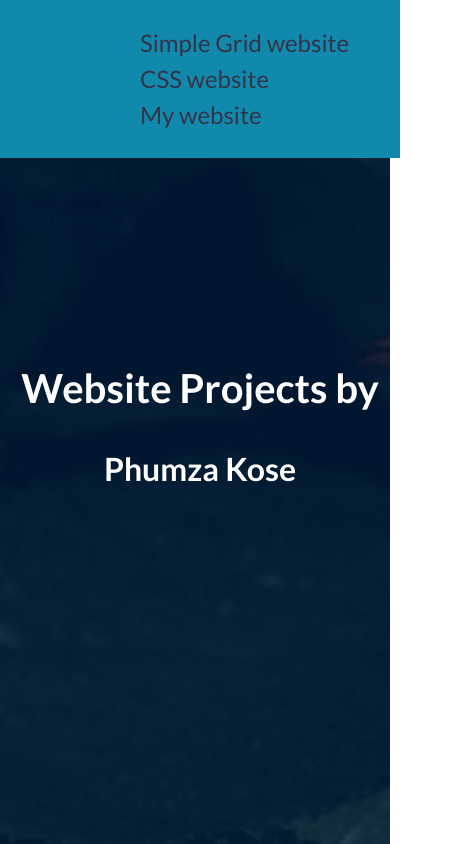
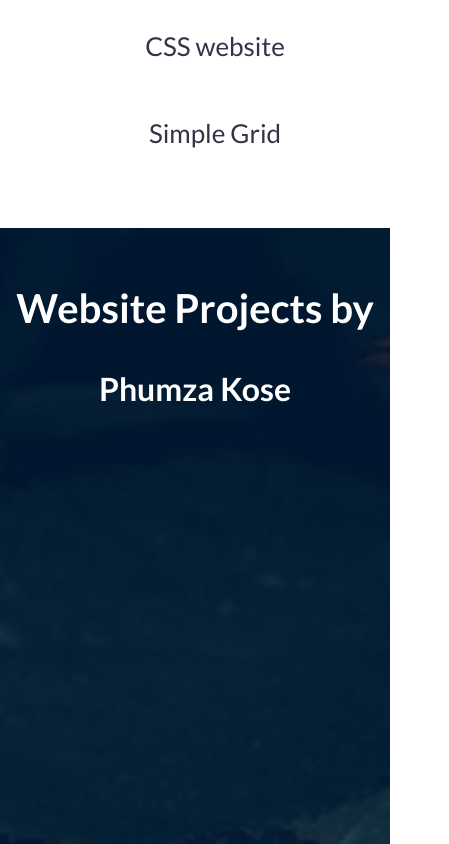
Before and after one commit to Phumzakose/Landing-page, a plain HTML site: page index.html in a window 390 px wide. Shown: the whole page, 449 px wide, since content can reach past the window. Drawn offline with Linux system fonts and the light colour scheme.

Commit message:
flexed the anchor links

```diff
--- a/index.html
+++ b/index.html
@@ -9,26 +9,23 @@
     <link href="simple-grid.css" rel="stylesheet" />
   </head>
   <body>
-    <div class="wrapper">
-      <nav>
-        <ul>
-          <li>
-            <a href="https://phumzakose.github.io/simple-grid/"
-              >Simple Grid website
-            </a>
-          </li>
+    <nav class="main-nav">
+      <ul class="main-nav-list">
         <li>
           <a href=" https://phumzakose.github.io/new-website/">CSS website</a>
         </li>
         <li>
-            <a href="https://phumzakose.github.io/grid-website/">My website</a>
+          <a href="https://phumzakose.github.io/simple-grid/">Simple Grid</a>
+        </li>
+        <li>
+          <a href="javascript:void(0);" class="icon" onclick="myFunction()">
+            <i class="fa fa-bars"></i>
+          </a>
         </li>
       </ul>
     </nav>
-      <div class="container">
+
     <h1 class="center">Website Projects by</h1>
     <h2 class="center">Phumza Kose</h2>
-      </div>
-    </div>
   </body>
 </html>
--- a/style.css
+++ b/style.css
@@ -1,20 +1,18 @@
-nav {
-  list-style-type: none;
-  margin: 0;
-  padding: 0;
-  text-align: center;
-  font-size: 24px;
+.main-nav-list {
+  list-style: none;
+  display: flex;
+  align-items: center;
+  justify-content: center;
+  gap: 10rem;
+  font-size: 26px;
   background-color: #1089ad;
   border-top: 1px solid #1089ad;
   border-bottom: 1px solid #1089ad;
 }
-header {
-  background-color: #1089ad;
+.main-nav {
+  margin-bottom: 50px;
 }
-nav li {
-  display: inline;
-  padding: 100px;
-}
+
 body {
   background-image: url(./images/Single-Red-Rose-Meaning-and-Symbolism-2.jpg);
   background-repeat: none;
@@ -45,27 +43,26 @@ a:active {
   margin-top: 200px;
 }
 @media (max-width: 600px) {
-  nav {
-    float:none
+  .main-nav {
+    background-color: white;
+    position: relative;
+    top: 0;
+    left: 0;
+    width: 100%;
+    /* height: 50vh; */
+    display: flex;
+    align-items: center;
+    justify-content: center;
+  }
+  .main-nav-list {
+    flex-direction: column;
+    gap: 3rem;
+    background-color: white;
+    border-top: 1px solid white;
+    border-bottom: 1px solid white;
+  }
+  h1,
+  h2 {
     display: block;
-    text-align: left;
-  }
-  .wrapper{
-    width:400px;
-  }
-  a:link {
-    text-decoration: none;
-  }
-  a:visited {
-    color: black;
-  }
-  a:hover {
-    color: lightgray;
-    font-weight: bold;
-    text-decoration: underline;
-  }
-  a:active {
-    background-color: #1089ad;
-    font-style: italic;
   }
 }
```
Lines whose indentation alone changed are shown as unchanged.
